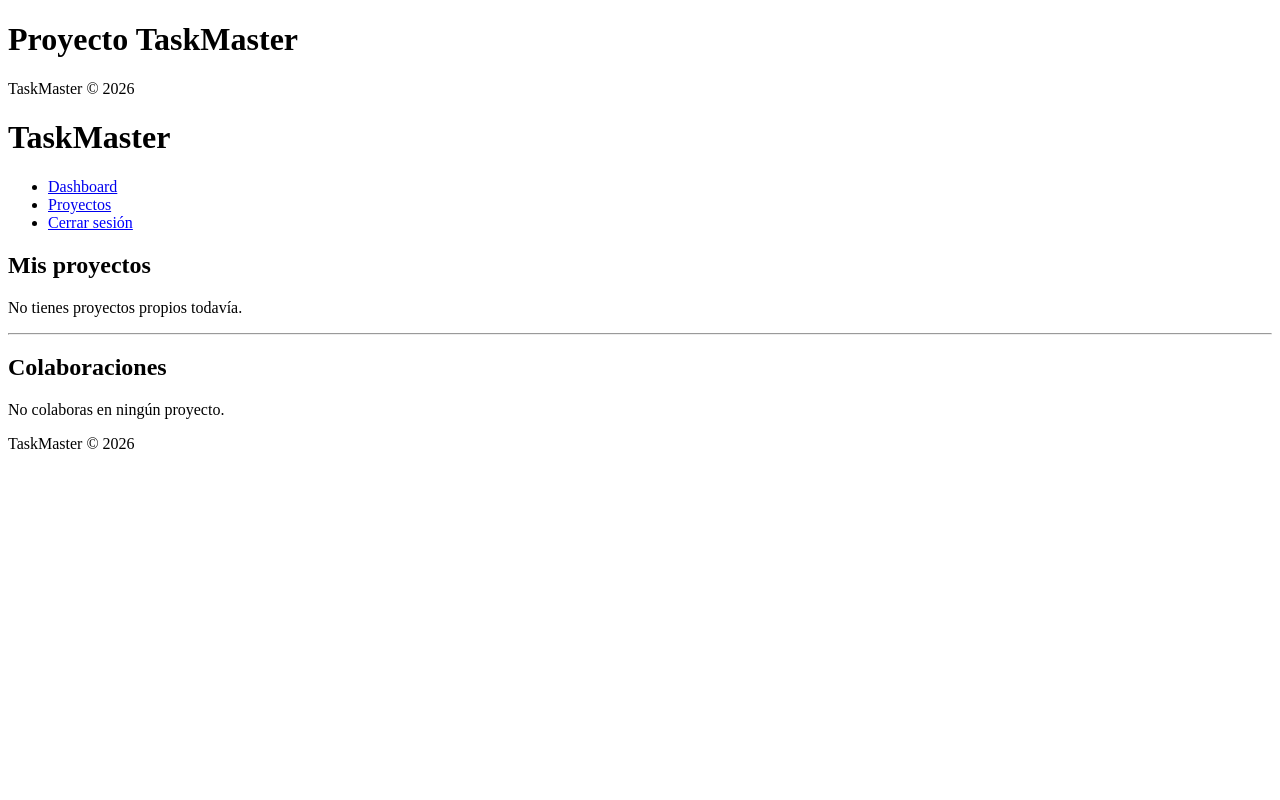
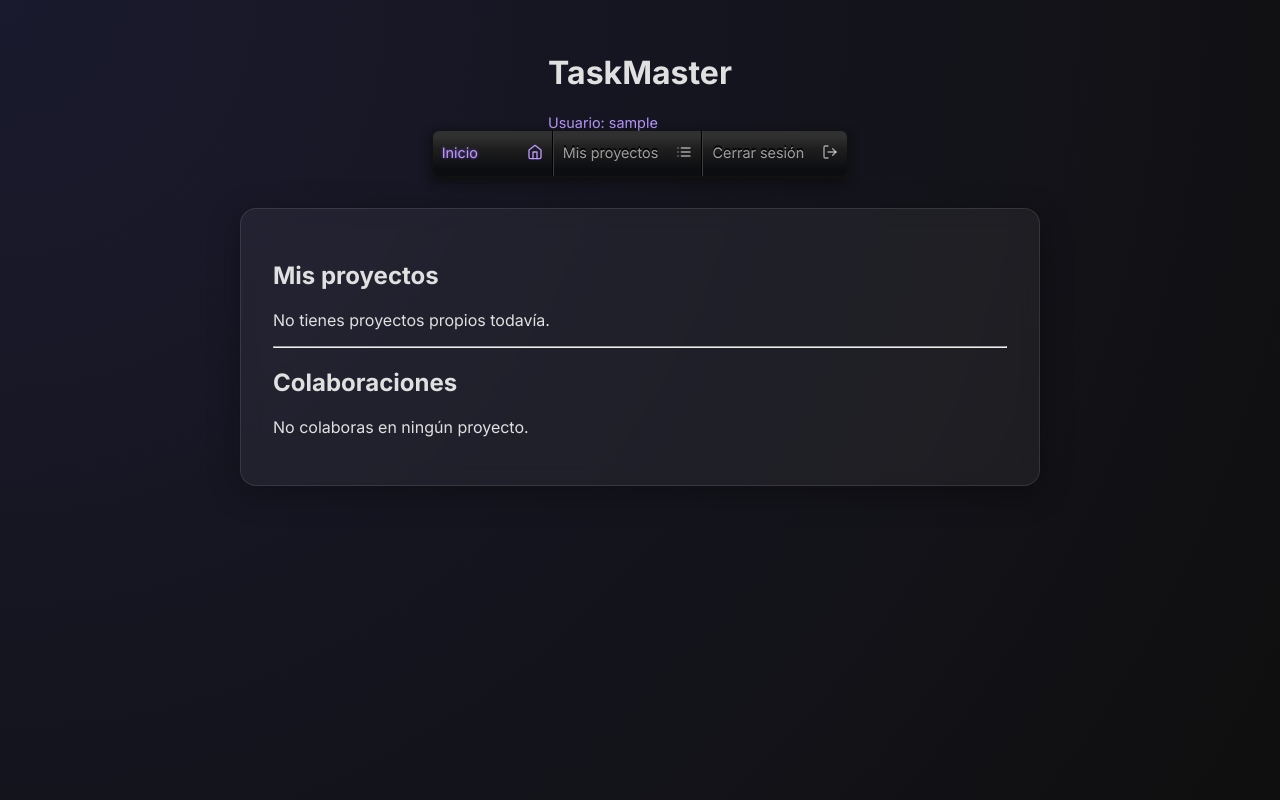
Before and after one commit to sergiorg03/EjerciciosPythonPOO, a Django app: page / in a window 1280 px wide. Run offline with Django 5.2, Linux system fonts and the light colour scheme; the visitor is signed in with stand-in values (Sample User, id 1); data that the repository does not hold is empty.

Commit message:
feat: Introduce core project management functionality including dashboard, project listing, detail views, user authentication, and comprehensive styling.

```diff
--- /dev/null
+++ b/proyecto_django/proyecto_django/marcador/static/marcador/css/style.css
@@ -0,0 +1,296 @@
+@import url('https://fonts.googleapis.com/css2?family=Inter:wght@300;400;600;700&display=swap');
+
+:root {
+    --primary: hsl(260, 100%, 80%);
+    --bg-gradient: radial-gradient(circle at top left, #1a1a2e 0%, #0f0f0f 100%);
+    --card-bg: rgba(255, 255, 255, 0.05);
+    --text-main: #e0e0e0;
+}
+
+/* --- Estilos para la barra de navegación --- */
+
+* {
+    box-sizing: border-box;
+}
+
+html,
+body {
+    height: 100vh;
+    width: 100vw;
+}
+
+body {
+    margin: 0;
+    display: flex;
+    flex-direction: column;
+    align-items: center;
+    padding: 2rem;
+    min-height: 100vh;
+    width: 100vw;
+    background: var(--bg-gradient);
+    color: var(--text-main);
+    font-family: 'Inter', system-ui, -apple-system, sans-serif;
+    overflow-x: hidden;
+}
+
+main {
+    width: 100%;
+    max-width: 800px;
+    background: var(--card-bg);
+    backdrop-filter: blur(10px);
+    border-radius: 16px;
+    padding: 2rem;
+    margin-top: 2rem;
+    box-shadow: 0 8px 32px rgba(0, 0, 0, 0.3);
+    border: 1px solid rgba(255, 255, 255, 0.1);
+}
+
+nav,
+.nav-item {
+    display: flex;
+}
+
+nav {
+    border-radius: 6px;
+    background-image: linear-gradient(rgb(48, 48, 48) 13%,
+            rgb(30, 30, 30) 40%,
+            #0c0d11 86%);
+    color: rgba(255, 255, 255, 0.6);
+    text-shadow: 0 -2px 0 black;
+    cursor: pointer;
+    box-shadow: 1px 2px 4px rgb(20, 20, 20), 0 4px 12px rgb(10, 10, 10);
+}
+
+.nav-item {
+    flex-direction: row-reverse;
+    font-size: 0.8999rem;
+    line-height: 1rem;
+    align-items: center;
+    min-width: 120px;
+    justify-content: space-between;
+    transition: all 80ms ease;
+}
+
+.nav-item.active {
+    color: var(--primary);
+    text-shadow: 0 0 3px hsla(260, 100%, 70%, 0.7);
+}
+
+.nav-item:not(.active):hover {
+    color: rgba(255, 255, 255, 0.87);
+}
+
+.nav-item:hover>.icon .subicon {
+    height: 32px;
+    width: 32px;
+    border-radius: 32px;
+    top: -16px;
+    right: -16px;
+    border-color: white;
+}
+
+.nav-item:not(:first-of-type) {
+    border-left: 1px solid rgb(60, 60, 60);
+}
+
+.nav-item:not(:last-of-type) {
+    border-right: 0.1rem solid black;
+}
+
+.nav-item a {
+    color: inherit;
+    text-decoration: none;
+    padding: 1ch;
+}
+
+.nav-item .icon {
+    padding: 1ch;
+    position: relative;
+}
+
+.nav-item .icon .subicon {
+    text-shadow: none;
+    transition: all 40ms ease;
+    position: absolute;
+    top: -3px;
+    right: -3px;
+    background: red;
+    color: white;
+    box-shadow: 0 0 4px rgba(41, 41, 41, 0.405);
+    width: 18px;
+    height: 18px;
+    border-radius: 14px;
+    font-size: 0.7em;
+    font-weight: 700;
+    display: inline-grid;
+    place-items: center;
+    border: 2px solid lightcoral;
+    /* Equivale aproximadamente al mix(white, red) */
+}
+
+.nav-item .icon>svg {
+    max-width: 16px;
+}
+
+/* Botón ELIMINAR PROYECTO */
+
+.delete-project-button {
+    color: #090909;
+    padding: 0.7em 1.7em;
+    font-size: 18px;
+    border-radius: 0.5em;
+    background: #e8e8e8;
+    cursor: pointer;
+    border: 1px solid #e8e8e8;
+    transition: all 0.3s;
+    box-shadow: 6px 6px 12px #c5c5c5ce, -6px -6px 12px #ffffff81;
+}
+
+.delete-project-button:active {
+    color: #666;
+    box-shadow: inset 4px 4px 12px #c5c5c5, inset -4px -4px 12px #ffffff;
+}
+
+/* URL's de los proyectos existentes */
+
+.url-project {
+    color: white
+        /*var(--primary);*/
+}
+
+
+/* Botón VOLVER */
+
+.go-back-button {
+    display: flex;
+    height: 3em;
+    width: 100px;
+    align-items: center;
+    justify-content: center;
+    background-color: #eeeeee4b;
+    border-radius: 3px;
+    letter-spacing: 1px;
+    transition: all 0.2s linear;
+    cursor: pointer;
+    border: none;
+    background: #fff;
+}
+
+.go-back-button>svg {
+    margin-right: 5px;
+    margin-left: 5px;
+    font-size: 20px;
+    transition: all 0.4s ease-in;
+}
+
+.go-back-button:hover>svg {
+    font-size: 1.2em;
+    transform: translateX(-5px);
+}
+
+.go-back-button:hover {
+    box-shadow: 9px 9px 33px #d1d1d1, -9px -9px 33px #ffffff;
+    transform: translateY(-2px);
+}
+
+/* Dueño de los proyectos colaborativos */
+
+.owner-project {
+    color: #90f0c8;
+    font: bold;
+}
+
+/* Formulario LOGIN */
+.login-container {
+    background-color: #2f2f2f;
+    border-radius: 8px;
+    box-shadow: rgb(31 31 31 / 17%) 0px -23px 25px 0px inset,
+        rgb(108 108 108 / 23%) 0px -36px 30px 0px inset,
+        rgba(0, 0, 0, 0.1) 0px -79px 40px 0px inset, rgba(0, 0, 0, 0.06) 0px 2px 1px,
+        rgba(0, 0, 0, 0.09) 0px 4px 2px, rgba(0, 0, 0, 0.09) 0px 8px 4px,
+        rgba(0, 0, 0, 0.09) 0px 16px 8px, rgba(0, 0, 0, 0.09) 0px 32px 16px;
+    padding: 40px;
+    max-width: 400px;
+    width: 100%;
+    text-align: center;
+    margin: 0 auto;
+}
+
+.login-form {
+    display: flex;
+    flex-direction: column;
+}
+
+.heading {
+    color: #ffffff;
+    font-weight: 500;
+    font-size: 40px;
+    margin-bottom: 5px;
+}
+
+.paragraph {
+    color: #ffffff;
+    font-weight: 400;
+    font-size: 15px;
+    margin-bottom: 15px;
+}
+
+.input-group {
+    margin-bottom: 20px;
+}
+
+.input-group input {
+    background: none;
+    border: 1px solid #353535;
+    padding: 15px 23px;
+    font-size: 16px;
+    border-radius: 8px;
+    color: #979797;
+    width: 100%;
+    box-shadow: rgb(136 136 136 / 17%) 0px -23px 25px 0px inset,
+        rgb(81 81 81 / 23%) 0px -36px 30px 0px inset,
+        rgba(0, 0, 0, 0.1) 0px -79px 40px 0px inset, rgba(0, 0, 0, 0.06) 0px 2px 1px,
+        rgba(0, 0, 0, 0.09) 0px 4px 2px, rgba(0, 0, 0, 0.09) 0px 8px 4px,
+        rgba(0, 0, 0, 0.09) 0px 16px 8px, rgba(0, 0, 0, 0.09) 0px 32px 16px;
+}
+
+.input-group input:focus {
+    border-color: #0173ed;
+    outline: none;
+}
+
+.button-login {
+    padding: 15px;
+    border: none;
+    border-radius: 8px;
+    background-color: #0173ed;
+    color: #ffffff;
+    font-size: 16px;
+    font-weight: 500;
+    cursor: pointer;
+    transition: background-color 0.3s ease;
+}
+
+.button-login:hover {
+    background-color: #0173ed;
+}
+
+.bottom-text {
+    display: flex;
+    flex-direction: column;
+    align-items: center;
+    margin-top: 20px;
+    color: #ffffff;
+    font-size: 15px;
+    font-weight: 400;
+}
+
+.bottom-text a {
+    color: #0173ed;
+    text-decoration: none;
+    transition: color 0.3s ease;
+}
+
+.bottom-text a:hover {
+    color: #3f95f2;
+}
--- /dev/null
+++ b/proyecto_django/proyecto_django/marcador/static/marcador/js/script.js
@@ -0,0 +1 @@
+feather.replace();
--- a/proyecto_django/proyecto_django/marcador/templates/projects/base.html
+++ b/proyecto_django/proyecto_django/marcador/templates/projects/base.html
@@ -1,18 +1,32 @@
+{% load static %}
 <!DOCTYPE html>
-<html lang="en">
+<html lang="es">
 <head>
     <meta charset="UTF-8">
     <meta name="viewport" content="width=device-width, initial-scale=1.0">
     <title>Proyectos TaskMaster</title>
+    <link rel="stylesheet" href="{% static 'marcador/css/style.css' %}">
+    <script src="https://unpkg.com/feather-icons"></script>
+    <script src="{% static 'marcador/js/script.js' %}" defer></script>
 </head>
 <body>
-    <h1>Proyecto TaskMaster</h1>
+    <header>
+        {% block header %}
+        <h1>Proyecto TaskMaster</h1>
+        {% endblock %}
+    </header>
+
+    {% block nav %}
+    {% endblock %}
+
     <main>
         {% block content %}
         {% endblock %}
     </main>
+
     <footer>
-        <p>TaskMaster &copy; 2026</p>
+        {% block footer %}
+        {% endblock %}
     </footer>
 </body>
 </html>
--- a/proyecto_django/proyecto_django/marcador/templates/projects/base_proyectos.html
+++ b/proyecto_django/proyecto_django/marcador/templates/projects/base_proyectos.html
@@ -1,45 +1,34 @@
-{% include 'projects/base.html' %}
-<!DOCTYPE html>
-<html lang="en">
-<head>
-    <meta charset="UTF-8">
-    <meta name="viewport" content="width=device-width, initial-scale=1.0">
-    <title>Document</title>
-</head>
-<body>
-    <!--
-        <h1>Dashboard</h1>
-        <p>Bienvenido, {{ user.username }} |
-        <form action="{% url 'logout' %}" method="post" style="display:inline;">
-            {% csrf_token %}
-            <button type="submit">Cerrar sesión</button>
-        </form>
-        </p>-->
+{% extends 'projects/base.html' %}
+
+{% block header %}
 <header>
     <h1>TaskMaster</h1>
-            <nav>
-                <ul>
-                    {% if user.is_authenticated %}
-                    <li><a href="{% url 'dashboard' %}">Dashboard</a></li>
-                    <li><a href="{% url 'project_list' %}">Proyectos</a></li>
-                    <li>
-                        <form action="{% url 'logout' %}" method="post" style="display:inline;">
+    <p style="color: var(--primary); margin: 0; font-size: 0.9em;">Usuario: {{ user.username }}</p>
+</header>
+{% endblock %}
+
+{% block nav %}
+<nav class="menu" id="nav">
+    <span class="nav-item {% if request.resolver_match.url_name == 'dashboard' %}active{% endif %}">
+        <span class="icon">
+            <i data-feather="home"></i>
+        </span>
+        <a href="{% url 'dashboard' %}">Inicio</a>
+    </span>
+    <span class="nav-item {% if request.resolver_match.url_name == 'project_list' or request.resolver_match.url_name == 'project_detail' %}active{% endif %}">
+        <span class="icon">
+            <i data-feather="list"></i>
+        </span>
+        <a href="{% url 'project_list' %}">Mis proyectos</a>
+    </span>
+    <form action="{% url 'logout' %}" method="post" id="logout-form" style="display: none;">
         {% csrf_token %}
-                            <button type="submit" style="background:none; border:none; color:blue; text-decoration:underline; cursor:pointer; padding:0; font-family:inherit; font-size:inherit;">Cerrar sesión</button>
     </form>
-                    </li>
-                    {% else %}
-                    <li><a href="{% url 'login' %}">Iniciar sesión</a></li>
-                    {% endif %}
-                </ul>
+    <span class="nav-item" onclick="document.getElementById('logout-form').submit();" style="cursor:pointer;">
+        <span class="icon">
+            <i data-feather="log-out"></i>
+        </span>
+        <a href="javascript:void(0)" style="padding-right: 1ch;">Cerrar sesión</a>
+    </span>
 </nav>
-        </header>
-        <main>
-            {% block content %}
 {% endblock %}
-        </main>
-        <footer>
-            <p>TaskMaster &copy; 2026</p>
-        </footer>
-</body>
-</html>
--- a/proyecto_django/proyecto_django/marcador/templates/projects/projects/dashboard.html
+++ b/proyecto_django/proyecto_django/marcador/templates/projects/projects/dashboard.html
@@ -7,15 +7,15 @@
     <ul>
         {% for p in mis_proyectos %}
         <li>
-            <a href="{% url 'project_detail' p.id %}">
+            <a href="{% url 'project_detail' p.id %}" class="url-project">
                 {{ p.title }}
             </a>
-            <form action="{% url 'delete_project' p.id %}" method="post" style="display:inline;"
+            <!--<form action="{% url 'delete_project' p.id %}" method="post" style="display:inline;"
                 onsubmit="return confirm('¿Estás seguro de que quieres eliminar este proyecto?');">
                 {% csrf_token %}
                 <button type="submit"
                     style="color: red; border: none; background: none; cursor: pointer; padding: 0; font-size: 0.8em; margin-left: 10px;">[Eliminar]</button>
-            </form>
+            </form>-->
         </li>
         {% endfor %}
     </ul>
@@ -31,10 +31,10 @@
     <ul>
         {% for c in proyectos_colaborativos %}
         <li>
-            <a href="{% url 'project_detail' c.id %}">
+            <a href="{% url 'project_detail' c.id %}" class="url-project">
                 {{ c.title }}
             </a>
-            (Owner: {{ c.owner.username }})
+            <span class="owner-project">(Owner: {{ c.owner.username }})</span>
         </li>
         {% endfor %}
     </ul>
--- a/proyecto_django/proyecto_django/marcador/views.py
+++ b/proyecto_django/proyecto_django/marcador/views.py
@@ -1,6 +1,6 @@
 from django.shortcuts import render, get_object_or_404, redirect
 from django.contrib.auth.decorators import login_required
-from .models import Project
+from .models import Project, Task
 
 # Create your views here.
 @login_required
@@ -17,9 +17,14 @@ def dashboard(request):
 
 @login_required
 def project_list(request):
-    projects = Project.objects.all()
+    projects = Project.objects.filter(owner=request.user)
+    tareas_completadas = []
+    for p in projects:
+        tareas_completadas.append(Task.objects.filter(project=p, status='DONE').count())
+
+    proyectos_tareas = zip(projects, tareas_completadas)
     return render(request, 'projects/projects/project_list.html', {
-        'projects': projects
+        'projects': proyectos_tareas
     })
 
 @login_required
```
Also changed, not shown: proyecto_django/proyecto_django/marcador/templates/projects/projects/project_detail.html (+8 -3 lines), proyecto_django/proyecto_django/marcador/templates/projects/projects/project_list.html (+12 -3 lines), proyecto_django/proyecto_django/marcador/templates/projects/registration/login.html (+36 -4 lines). Lines whose indentation alone changed are shown as unchanged.
